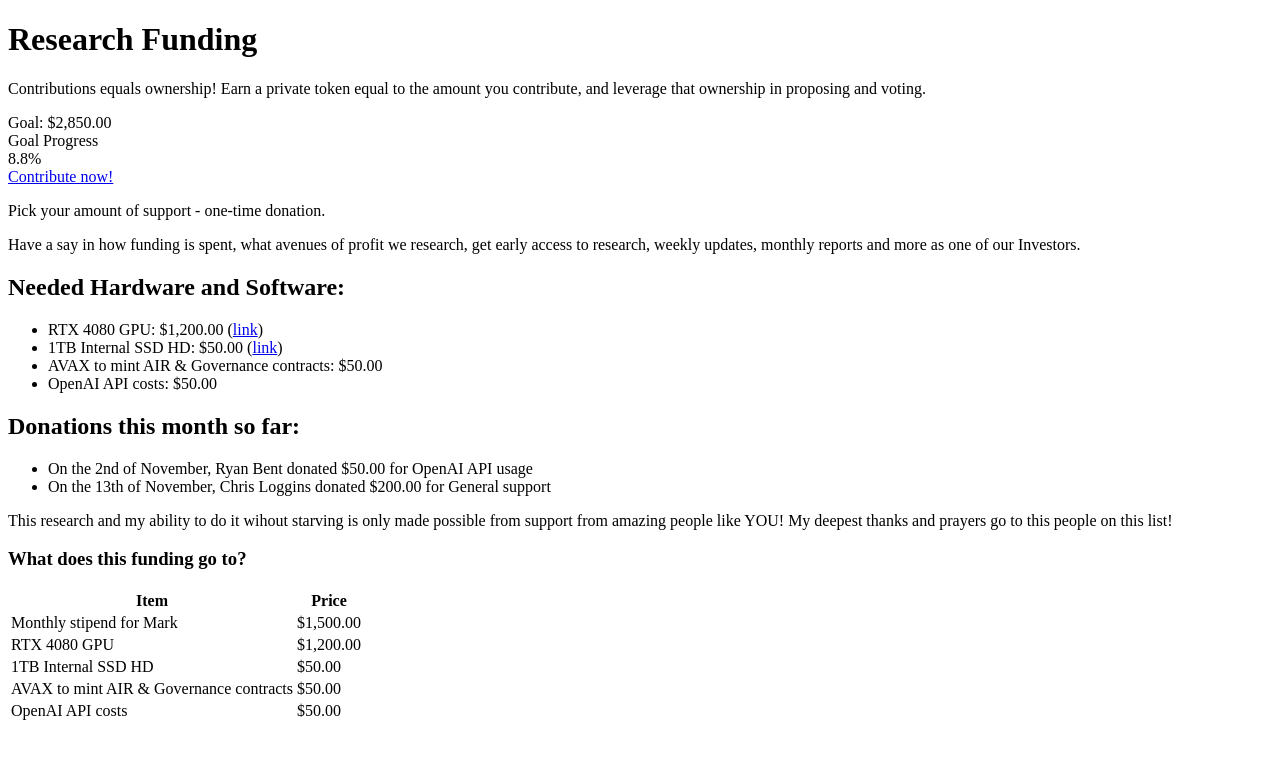
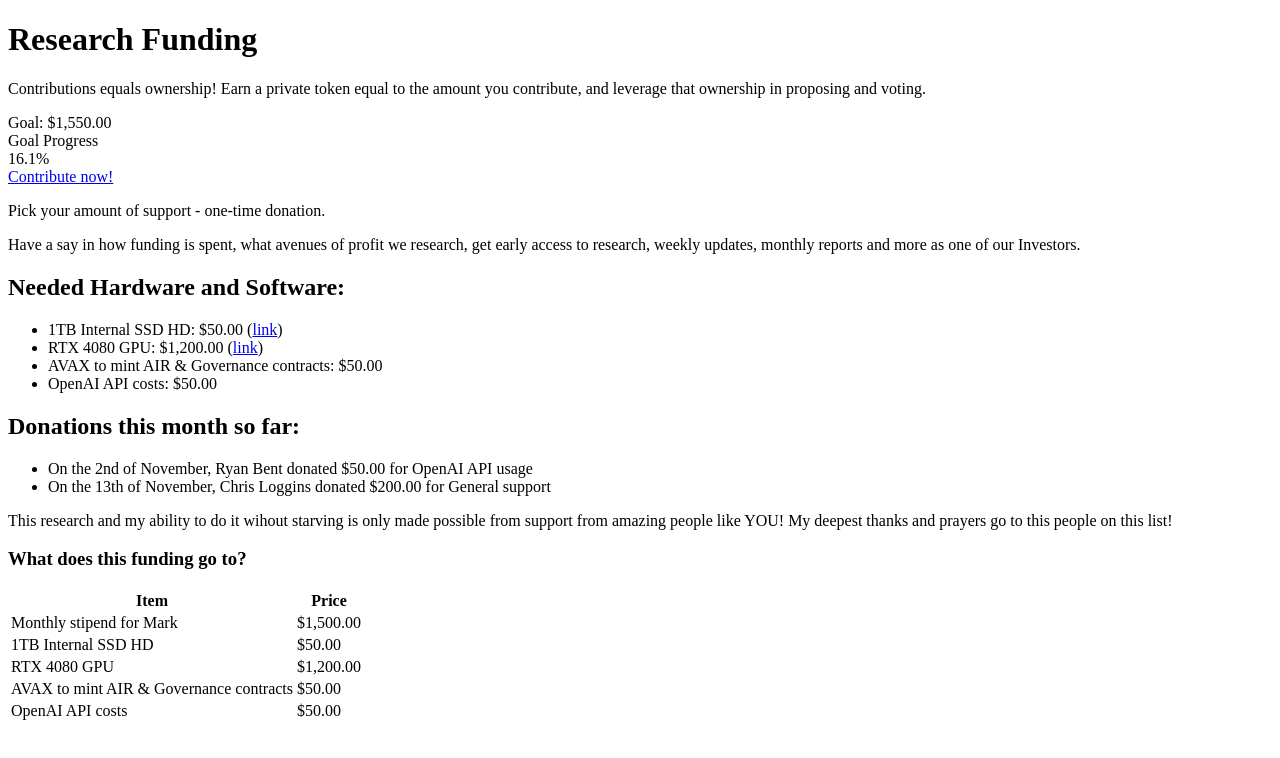
Before and after one commit to marktellez/aaia.institute, a Next.js app: page /funding in a window 1280 px wide. Shown: the top 758 px of the page. Built offline with nearby package versions, Linux system fonts and the light colour scheme.

Commit message:
update to order of needed items

```diff
--- a/src/pages/funding.jsx
+++ b/src/pages/funding.jsx
@@ -11,8 +11,8 @@ const stipendAmount = 1500;
 const currentAmount = donations.reduce((total, donor) => total + donor.amount, 0);
 
 const neededItems = [
+  { name: "1TB Internal SSD HD", price: 50, url: "https://www.amazon.com/RAOYI-Internal-Advanced-Upgrade-Performance/dp/B0C3CTZ3ZB/ref=sr_1_5?crid=2NXBKTRKS64X9&keywords=ssd+hard+drive+internal+pc&qid=1699461490&sprefix=ssd+hard+drive+inernal+%2Caps%2C153&sr=8-5" },
   { name: "RTX 4080 GPU", price: 1200, url: "https://www.amazon.com/Gigabyte-Graphics-WINDFORCE-GV-N4080GAMING-OC-16GD/dp/B0BMN5J1XJ/ref=sr_1_1?keywords=NVIDIA%2BRTX%2B4080&qid=1698870812&sr=8-1&th=1" },
-  { name: "1TB Internal SSD HD", price: 50, url: "https://www.amazon.com/RAOYI-Internal-Advanced-Upgrade-Performance/dp/B0C3CTZ3ZB/ref=sr_1_5?crid=2NXBKTRKS64X9&keywords=ssd+hard+drive+internal+pc&qid=1699461490&sprefix=ssd+hard+drive+inernal+%2Caps%2C153&sr=8-5" },
   { name: "AVAX to mint AIR & Governance contracts", price: 50 },
   { name: "OpenAI API costs", price: 50 },
 ];
@@ -32,7 +32,7 @@ function formatCurrency(number) {
   return formattedCurrency;
 }
 
-const monthlyTotalGoal = (stipendAmount + neededItems.reduce((acc, item) => acc + item.price, 0))
+const monthlyTotalGoal = (stipendAmount + neededItems[0].price) // each month we want at least one new needed item
 
 const Funding = () => {
   const progress = (currentAmount / monthlyTotalGoal) * 100;
```
